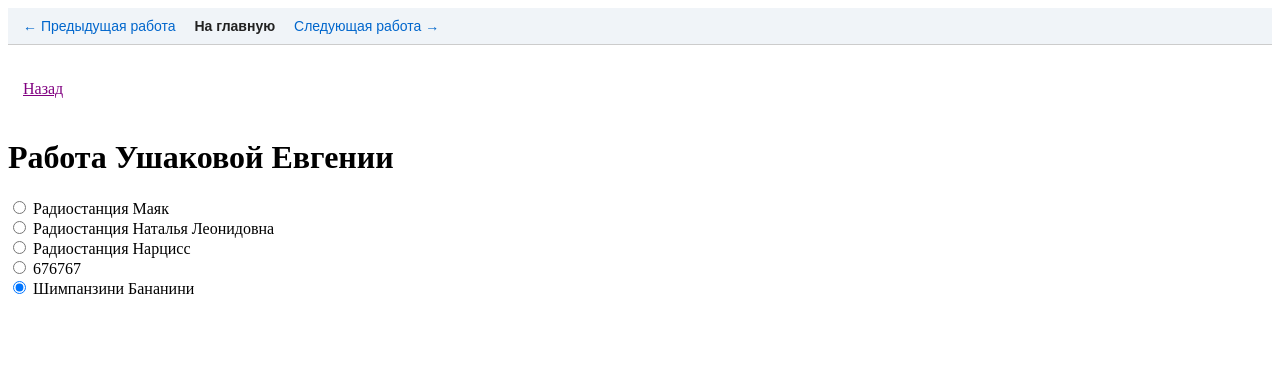
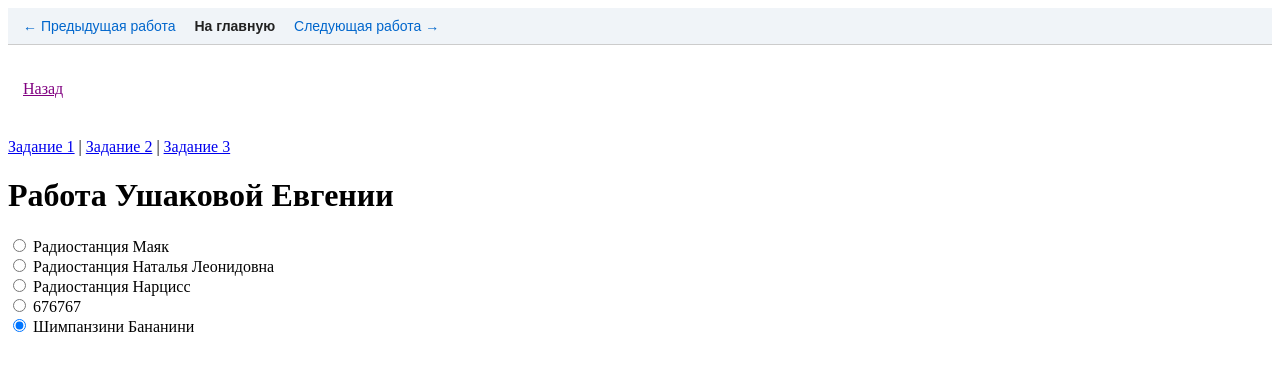
Before and after one commit to ushakpayevgeniya/mayak.github.io, a plain HTML site: page 24_5.html in a window 1280 px wide. Drawn offline with Linux system fonts and the light colour scheme.

Commit message:
Update 24_5.html

```diff
--- a/24_5.html
+++ b/24_5.html
@@ -3,7 +3,11 @@
 <head>
 </head>
 <body>
-
+<div style="margin-bottom: 20px;">
+    <a href="1.html">Задание 1</a> |
+    <a href="4.html">Задание 2</a> |
+    <a href="24_5.html">Задание 3</a>
+</div>
 
 
 
```
